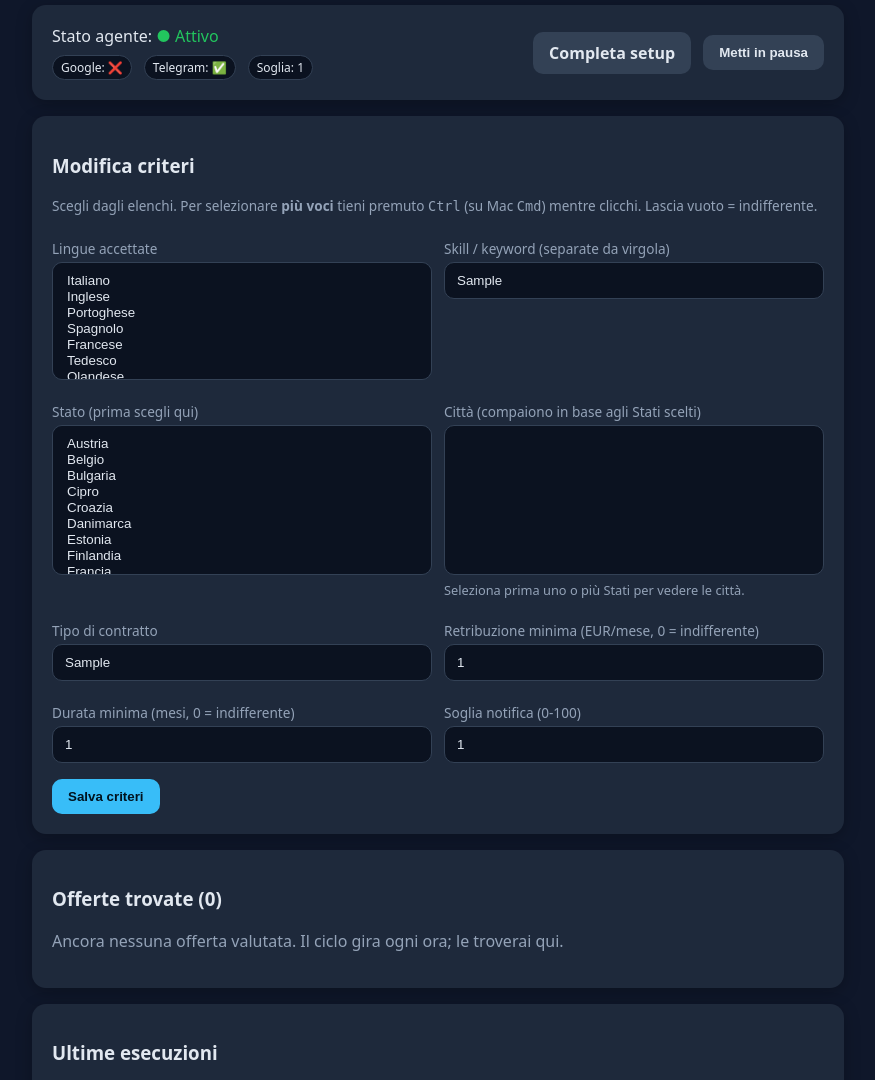
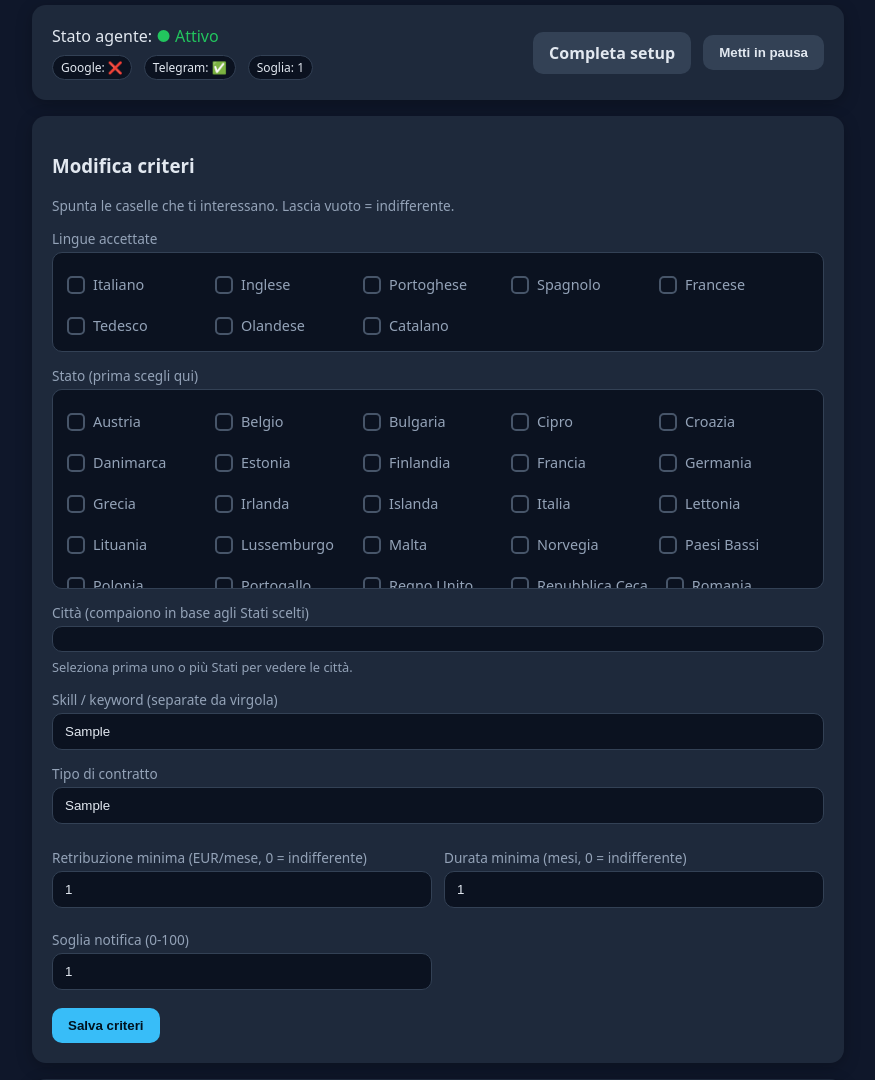
Before and after one commit to Nickasti/job-hunter-agent, a FastAPI app: page /dashboard in a window 1280 px wide. Shown: the part 144-1224 px from the top of the page, without its empty margins (202-1077 px from the left). Run offline with FastAPI, Linux system fonts and the light colour scheme; the visitor is signed in with stand-in values (Sample User, id 1); tables that the repository leaves empty hold one stand-in row (values such as "Sample post"); lists and menus that the app fills with data are empty; some libraries are stand-ins or nearby versions.

Commit message:
style(web): criteri con caselle (checkbox) personalizzate; Skill spostato sotto Stato/Citta
Co-Authored-By: Claude Opus 4.8 <noreply@anthropic.com>

```diff
--- a/app/templates/_criteria_form.html
+++ b/app/templates/_criteria_form.html
@@ -1,104 +1,158 @@
-{# Frammento riusabile: form dei criteri con menù a tendina multi-selezione.
-   `action` passato dal chiamante. Richiede in contesto: languages, sel_languages,
-   country_choices, sel_countries, europe (dict), sel_cities. #}
+{# Frammento riusabile: form dei criteri con CASELLE (checkbox) multi-selezione.
+   `action` dal chiamante. Contesto: languages, sel_languages, country_choices,
+   sel_countries, europe (dict), sel_cities. #}
+<style>
+  .chkgroup {
+    display:flex; flex-wrap:wrap; gap:8px 18px;
+    padding:12px 14px; border:1px solid #334155; border-radius:10px; background:#0b1220;
+  }
+  .chkgroup.scroll { max-height:200px; overflow:auto; }
+  .chk { display:inline-flex; align-items:center; gap:8px; cursor:pointer;
+         font-size:.9rem; user-select:none; min-width:130px; }
+  .chk input { position:absolute; opacity:0; width:0; height:0; }
+  .chk .box {
+    width:18px; height:18px; border:2px solid #475569; border-radius:5px;
+    display:inline-flex; align-items:center; justify-content:center; flex:0 0 auto;
+    transition:background .15s, border-color .15s;
+  }
+  .chk input:checked + .box { background:var(--accent); border-color:var(--accent); }
+  .chk input:checked + .box::after { content:"✕"; color:#00131f; font-size:12px; font-weight:800; line-height:1; }
+  .chk input:focus-visible + .box { outline:2px solid var(--accent); outline-offset:2px; }
+  .chk-country { flex:1 1 100%; }
+  .chk-country-label { font-size:.8rem; color:var(--muted); margin:6px 0 4px; text-transform:uppercase; letter-spacing:.03em; }
+  .chkgroup-inline { display:flex; flex-wrap:wrap; gap:8px 18px; }
+  .field { margin-top:14px; }
+</style>
+
 <form action="{{ action }}" method="post">
   <p class="muted" style="font-size:.85rem;margin-top:0">
-    Scegli dagli elenchi. Per selezionare <strong>più voci</strong> tieni premuto
-    <kbd>Ctrl</kbd> (su Mac <kbd>Cmd</kbd>) mentre clicchi. Lascia vuoto = indifferente.
+    Spunta le caselle che ti interessano. Lascia vuoto = indifferente.
   </p>
 
-  <div class="grid2">
-    <div>
+  <!-- 1) Lingue -->
+  <div class="field">
     <label>Lingue accettate</label>
-      <select name="languages" multiple size="6">
+    <div class="chkgroup">
       {% for lang in languages %}
-          <option value="{{ lang }}" {% if lang in sel_languages %}selected{% endif %}>{{ lang }}</option>
+        <label class="chk">
+          <input type="checkbox" name="languages" value="{{ lang }}" {% if lang in sel_languages %}checked{% endif %}>
+          <span class="box"></span>{{ lang }}
+        </label>
       {% endfor %}
-      </select>
+    </div>
   </div>
 
-    <div>
-      <label>Skill / keyword (separate da virgola)</label>
-      <input name="skills_keywords" value="{{ criteria.skills_keywords if criteria else '' }}" placeholder="python, sql, crm, marketing">
+  <!-- 2) Stato -->
+  <div class="field">
+    <label>Stato (prima scegli qui)</label>
+    <div class="chkgroup scroll" id="countries-wrap">
+      {% for code, label in country_choices %}
+        <label class="chk">
+          <input type="checkbox" name="countries" value="{{ code }}" {% if code in sel_countries %}checked{% endif %}>
+          <span class="box"></span>{{ label }}
+        </label>
+      {% endfor %}
+    </div>
   </div>
 
-    <div>
-      <label>Stato (prima scegli qui)</label>
-      <select name="countries" id="sel-countries" multiple size="8">
-        {% for code, label in country_choices %}
-          <option value="{{ code }}" {% if code in sel_countries %}selected{% endif %}>{{ label }}</option>
-        {% endfor %}
-      </select>
-    </div>
-
-    <div>
+  <!-- 3) Città (cascata) -->
+  <div class="field">
     <label>Città (compaiono in base agli Stati scelti)</label>
-      <select name="cities" id="sel-cities" multiple size="8">
-        {# Popolato via JavaScript dalla cascata #}
-      </select>
+    <div class="chkgroup scroll" id="cities-wrap"></div>
     <p class="muted" id="cities-hint" style="font-size:.8rem;margin:6px 0 0">
       Seleziona prima uno o più Stati per vedere le città.
     </p>
   </div>
 
-    <div>
+  <!-- 4) Skill (ora sotto Stato/Città) -->
+  <div class="field">
+    <label>Skill / keyword (separate da virgola)</label>
+    <input name="skills_keywords" value="{{ criteria.skills_keywords if criteria else '' }}" placeholder="python, sql, crm, marketing">
+  </div>
+
+  <!-- 5) Contratto -->
+  <div class="field">
     <label>Tipo di contratto</label>
     <input name="contratto_pref" value="{{ criteria.contratto_pref if criteria else '' }}" placeholder="stage, internship, junior">
   </div>
 
+  <!-- 6) Retribuzione / Durata / Soglia -->
+  <div class="grid2" style="margin-top:14px">
     <div>
       <label>Retribuzione minima (EUR/mese, 0 = indifferente)</label>
       <input type="number" name="salario_minimo" min="0" value="{{ criteria.salario_minimo if criteria else 0 }}">
     </div>
-
     <div>
       <label>Durata minima (mesi, 0 = indifferente)</label>
       <input type="number" name="durata_minima" min="0" value="{{ criteria.durata_minima if criteria else 0 }}">
     </div>
-
     <div>
       <label>Soglia notifica (0-100)</label>
       <input type="number" name="soglia_notifica" min="0" max="100" value="{{ criteria.soglia_notifica if criteria else 55 }}">
     </div>
   </div>
 
-  <div style="margin-top:16px"><button type="submit">Salva criteri</button></div>
+  <div style="margin-top:18px"><button type="submit">Salva criteri</button></div>
 </form>
 
 <script>
 (function () {
   const EUROPE = {{ europe | tojson }};
-  const PRESELECTED_CITIES = {{ sel_cities | tojson }};
-  const countriesEl = document.getElementById('sel-countries');
-  const citiesEl = document.getElementById('sel-cities');
+  const checkedCities = new Set({{ sel_cities | tojson }});
+  const countriesWrap = document.getElementById('countries-wrap');
+  const citiesWrap = document.getElementById('cities-wrap');
   const hintEl = document.getElementById('cities-hint');
-  if (!countriesEl || !citiesEl) return;
+  if (!countriesWrap || !citiesWrap) return;
 
-  function rebuildCities() {
-    // Preserva le città già selezionate (dall'utente e dal salvataggio precedente)
-    const keep = new Set(
-      Array.from(citiesEl.selectedOptions).map(o => o.value).concat(PRESELECTED_CITIES)
-    );
-    const chosen = Array.from(countriesEl.selectedOptions).map(o => o.value);
-    citiesEl.innerHTML = '';
+  // Tiene aggiornato l'insieme delle città spuntate anche quando ricostruiamo.
+  citiesWrap.addEventListener('change', function (e) {
+    if (e.target && e.target.name === 'cities') {
+      e.target.checked ? checkedCities.add(e.target.value) : checkedCities.delete(e.target.value);
+    }
+  });
+
+  function chosenCountries() {
+    return Array.from(countriesWrap.querySelectorAll('input[name="countries"]:checked')).map(i => i.value);
+  }
+
+  function rebuild() {
+    const chosen = chosenCountries();
+    citiesWrap.innerHTML = '';
     chosen.forEach(code => {
       const country = EUROPE[code];
       if (!country) return;
-      const group = document.createElement('optgroup');
-      group.label = country.label;
+      const group = document.createElement('div');
+      group.className = 'chk-country';
+      const h = document.createElement('div');
+      h.className = 'chk-country-label';
+      h.textContent = country.label;
+      group.appendChild(h);
+      const inline = document.createElement('div');
+      inline.className = 'chkgroup-inline';
       country.cities.forEach(city => {
-        const opt = document.createElement('option');
-        opt.value = city.id;
-        opt.textContent = city.label;
-        if (keep.has(city.id)) opt.selected = true;
-        group.appendChild(opt);
+        const label = document.createElement('label');
+        label.className = 'chk';
+        const input = document.createElement('input');
+        input.type = 'checkbox';
+        input.name = 'cities';
+        input.value = city.id;
+        if (checkedCities.has(city.id)) input.checked = true;
+        const span = document.createElement('span');
+        span.className = 'box';
+        label.appendChild(input);
+        label.appendChild(span);
+        label.appendChild(document.createTextNode(' ' + city.label));
+        inline.appendChild(label);
       });
-      citiesEl.appendChild(group);
+      group.appendChild(inline);
+      citiesWrap.appendChild(group);
     });
     hintEl.style.display = chosen.length ? 'none' : 'block';
   }
 
-  countriesEl.addEventListener('change', rebuildCities);
-  rebuildCities(); // popola in base agli Stati già selezionati (modalità modifica)
+  countriesWrap.addEventListener('change', function (e) {
+    if (e.target && e.target.name === 'countries') rebuild();
+  });
+  rebuild(); // modalità modifica: mostra le città degli Stati già spuntati
 })();
 </script>
```
Lines whose indentation alone changed are shown as unchanged.
